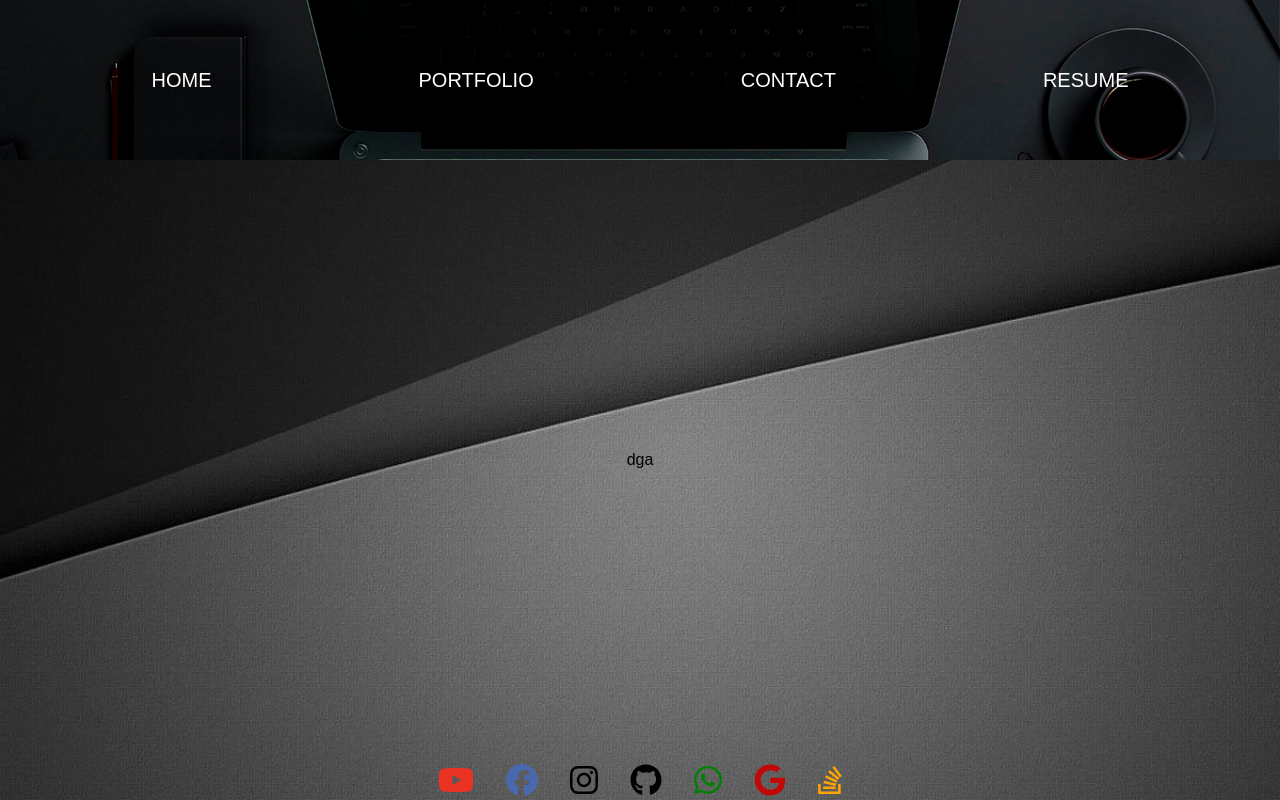
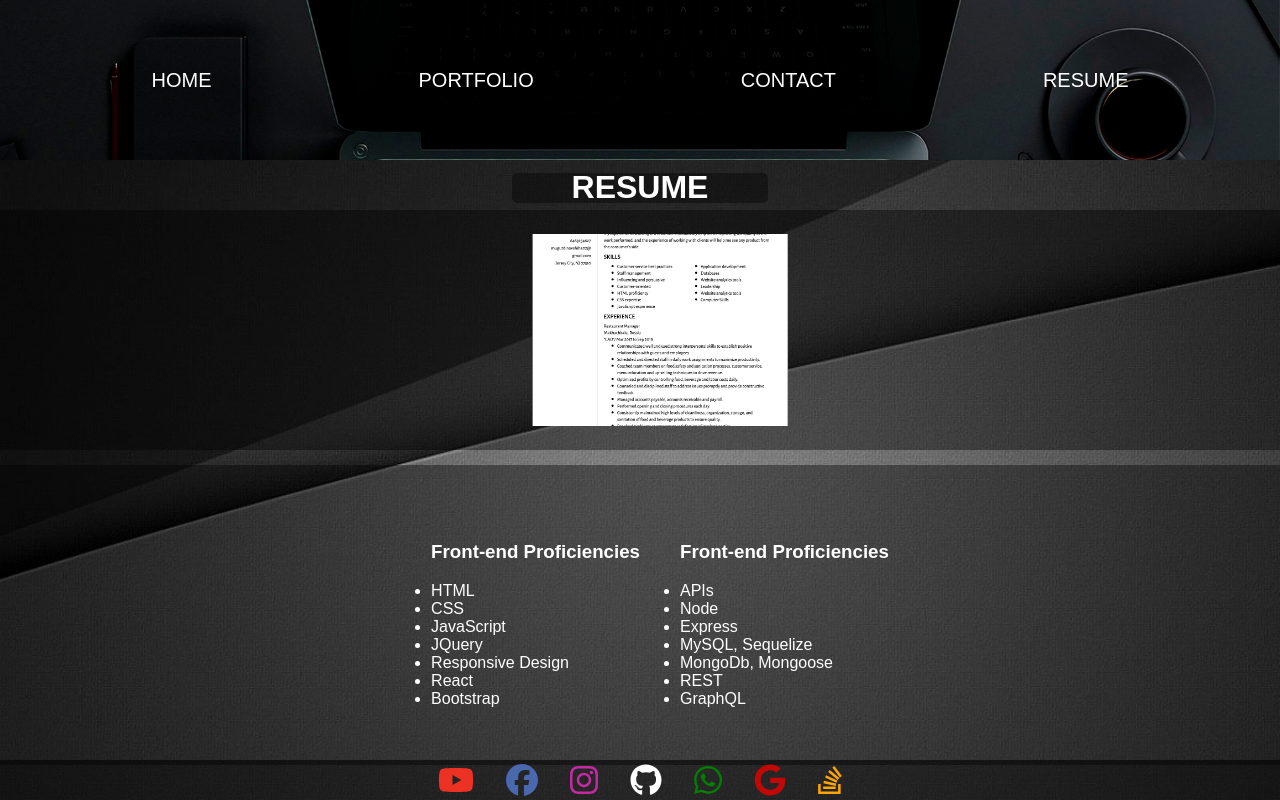
Before and after one commit to AdamDagi/adam-dagi-portfolio, a React (Create React App) app in the folder adam-dagi-portfolio/: page /resume in a window 1280 px wide. Built offline with nearby package versions, Linux system fonts and the light colour scheme; what webfontloader would draw is missing.

Commit message:
working with resume

```diff
--- a/adam-dagi-portfolio/src/index.css
+++ b/adam-dagi-portfolio/src/index.css
@@ -183,6 +183,7 @@ div.navigation-conteiner a:hover:after {
   display: flex;
   justify-content: center;
   align-items: center;
+  background-color: rgb(0, 0, 0, 0.6);
 }
 
 a.social {
@@ -204,11 +205,11 @@ a.facebook {
 }
 
 a.instagram {
-  color: black;
+  color: #c32aa3;
 }
 
 a.github {
-  color: black;
+  color: white;
 }
 
 a.whatsapp {
@@ -243,6 +244,28 @@ a.stackoverflow {
   align-items: center;
   width: 100%;
   height: 20%;
+}
+
+.contact-header-cont {
+  display: flex;
+  justify-content: center;
+  align-items: center;
+  margin: 0px;
+  height: 10%;
+  width:100%;
+  margin-top: 5px;
+}
+
+.contact-header {
+  display: flex;
+  justify-content: center;
+  align-items: center;
+  width: 50%;
+  height: 100%;
+  background-color: rgb(0, 0, 0, 0.8);
+  border-radius: 5px;
+  color: white;
+  margin-top: 15px;
 }
 
 .formInput {
@@ -357,6 +380,9 @@ a.stackoverflow {
   display: flex;
   justify-content: center;
   align-items: center;
+  border-radius: 5px;
+  border: 2px solid;
+  border-color: #47817D;
 }
 
 .one, .two, .three, .four, .five, .six {
@@ -475,3 +501,73 @@ div.project-conteiner a:hover:after {
   opacity: 1;
   transform: translateX(-50%) translateY(-50%) scale(1.3);
 }
+
+.resume-conteiner {
+  display: block;
+  justify-content: center;
+  align-items: center;
+  width: 100%;
+  height: 100%;
+}
+
+.header-cont {
+  display: flex;
+  justify-content: center;
+  align-items: center;
+  margin: 0px;
+  height: 5%;
+  margin-top: 5px;
+}
+
+.resume-header {
+  display: flex;
+  justify-content: center;
+  align-items: center;
+  width: 20%;
+  height: 100%;
+  background-color: rgb(0, 0, 0, 0.4);
+  border-radius: 5px;
+  color: white;
+  margin-top: 15px;
+}
+
+.resume-document {
+  color: white;
+  background-color: rgb(0, 0, 0, 0.4);
+  display: flex;
+  justify-content: center;
+  align-items: center;
+  width: 100%;
+  height: 40%;
+  margin-top: 15px;
+}
+
+.resume-one {
+  display: flex;
+  justify-content: center;
+  align-items: center;
+  width: 20%;
+  height: 80%;
+}
+
+.res-one {
+  background-image: url(./images/Screen\ Shot\ 2022-02-10\ at\ 12.54.14\ PM.png);
+  position: relative;
+  overflow: hidden;
+  background-position: 50% 50%;
+  background-size: cover;
+  background-repeat: no-repeat;
+  width: 100%;
+  height: 100%;
+}
+
+.resume-info {
+  color: white;
+  background-color: rgb(0, 0, 0, 0.4);
+  display: flex;
+  justify-content: center;
+  align-items: center;
+  width: 100%;
+  height: 50%;
+  margin-top: 15px;
+}
--- a/adam-dagi-portfolio/src/pages/contact.jsx
+++ b/adam-dagi-portfolio/src/pages/contact.jsx
@@ -4,6 +4,11 @@ const Contact = () => {
     return (
         <div className='ContactForm'>
             <form  className='contactForm' id='contact-form' noValidate>
+                <div className="contact-header-cont">
+                    <div className="contact-header">
+                        <h1>CONTACT ME</h1>
+                    </div>
+                </div>
                 {/* Row 1 of form */}
                 <div className='FormHeader'>
                     <div className='NameInput'>
--- a/adam-dagi-portfolio/src/pages/portfolio.jsx
+++ b/adam-dagi-portfolio/src/pages/portfolio.jsx
@@ -11,7 +11,7 @@ const Portfolio = () => {
                 <div className="colomn-1">
                     <div className="project-one project-conteiner">
                         <ul className="one">
-                            <a href="#" className="project-title">PROJECT</a>
+                            <a href="https://www.github.com/learnbuildteach" className="project-title">PROJECT</a>
                             <a href="https://www.github.com/learnbuildteach"
                                 className="github social git">
                                 <FontAwesomeIcon icon={faGithub} size="2x" />
@@ -20,7 +20,7 @@ const Portfolio = () => {
                     </div>
                     <div className="project-two project-conteiner">
                         <ul className="two">
-                            <a href="#" className="project-title">PROJECT</a>
+                            <a href="https://www.github.com/learnbuildteach" className="project-title">PROJECT</a>
                             <a href="https://www.github.com/learnbuildteach"
                                 className="github social git">
                                 <FontAwesomeIcon icon={faGithub} size="2x" />
@@ -29,7 +29,7 @@ const Portfolio = () => {
                     </div>
                     <div className="project-three project-conteiner">
                         <ul className="three">
-                            <a href="#" className="project-title">PROJECT</a>
+                            <a href="https://www.github.com/learnbuildteach" className="project-title">PROJECT</a>
                             <a href="https://www.github.com/learnbuildteach"
                                 className="github social git">
                                 <FontAwesomeIcon icon={faGithub} size="2x" />
@@ -40,7 +40,7 @@ const Portfolio = () => {
                 <div className="colomn-2">
                     <div className="project-four project-conteiner">
                         <ul className="four">
-                            <a href="#" className="project-title">PROJECT</a>
+                            <a href="https://www.github.com/learnbuildteach" className="project-title">PROJECT</a>
                             <a href="https://www.github.com/learnbuildteach"
                                 className="github social git">
                                 <FontAwesomeIcon icon={faGithub} size="2x" />
@@ -49,7 +49,7 @@ const Portfolio = () => {
                     </div>
                     <div className="project-five project-conteiner">
                         <ul className="five">
-                            <a href="#" className="project-title">PROJECT</a>
+                            <a href="https://www.github.com/learnbuildteach" className="project-title">PROJECT</a>
                             <a href="https://www.github.com/learnbuildteach"
                                 className="github social git">
                                 <FontAwesomeIcon icon={faGithub} size="2x" />
@@ -58,7 +58,7 @@ const Portfolio = () => {
                     </div>
                     <div className="project-six project-conteiner">
                         <ul className="six">
-                            <a href="#" className="project-title">PROJECT</a>
+                            <a href="https://www.github.com/learnbuildteach" className="project-title">PROJECT</a>
                             <a href="https://www.github.com/learnbuildteach"
                                 className="github social git">
                                 <FontAwesomeIcon icon={faGithub} size="2x" />
--- a/adam-dagi-portfolio/src/pages/resume.jsx
+++ b/adam-dagi-portfolio/src/pages/resume.jsx
@@ -3,7 +3,40 @@ import React from "react";
 const Resume = () => {
     return (
         <>
-            dga
+            <div className="resume-conteiner">
+                <div className="header-cont">
+                    <div className="resume-header">
+                        <h1>RESUME</h1>
+                    </div>
+                </div>
+                <div className="resume-document">
+                    <ul className="resume-one">
+                        <a href="#" className="res-one"></a>
+                    </ul>
+                </div>
+                <div className="resume-info">
+                    <ul>
+                        <h3>Front-end Proficiencies</h3>
+                        <li>HTML</li>
+                        <li>CSS</li>
+                        <li>JavaScript</li>
+                        <li>JQuery</li>
+                        <li>Responsive Design</li>
+                        <li>React</li>
+                        <li>Bootstrap</li>
+                    </ul>
+                    <ul>
+                        <h3>Front-end Proficiencies</h3>
+                        <li>APIs</li>
+                        <li>Node</li>
+                        <li>Express</li>
+                        <li>MySQL, Sequelize</li>
+                        <li>MongoDb, Mongoose</li>
+                        <li>REST</li>
+                        <li>GraphQL</li>
+                    </ul>
+                </div>
+            </div>
         </>
     );
 };
```
Also changed, not shown: adam-dagi-portfolio/src/images/Screen Shot 2022-02-10 at 12.54.14 PM.png (added).
